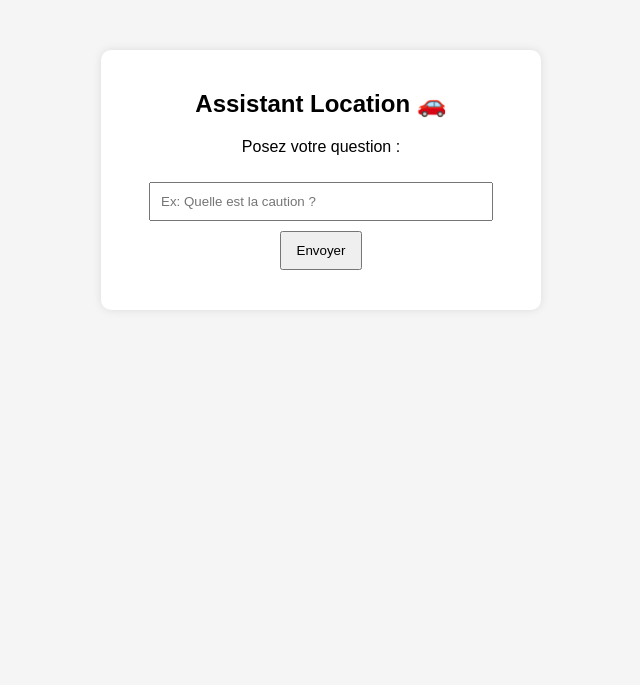
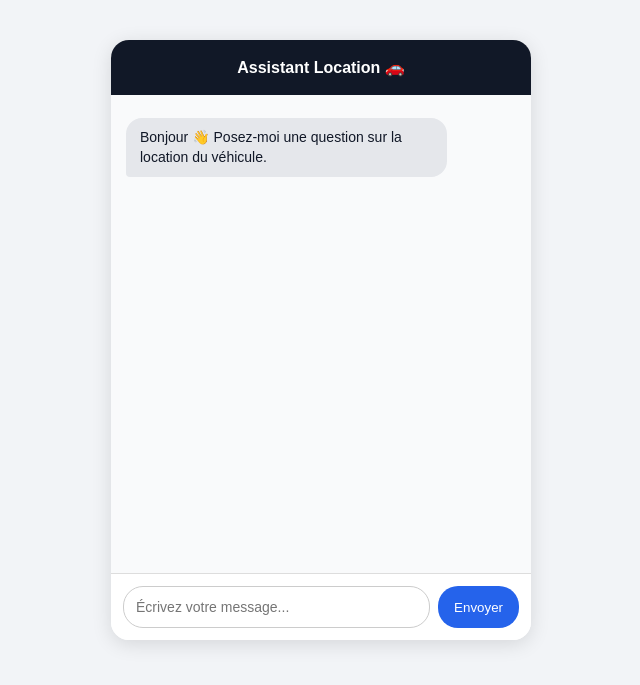
Before and after one commit to jaizj344-wq/chatbot-location, a Flask app: page / in a window 1280 px wide. Shown: the top 685 px of the page, without its empty margins (319-959 px from the left). Run offline with Flask 3, Linux system fonts and the light colour scheme.

Commit message:
amelioration interface chat

```diff
--- a/templates/index.html
+++ b/templates/index.html
@@ -6,56 +6,133 @@
 
     <style>
         body {
-            font-family: Arial;
-            background: #f5f5f5;
-            text-align: center;
+            font-family: Arial, sans-serif;
+            background: #f2f4f7;
+            margin: 0;
+            padding: 0;
         }
 
-        .box {
-            width: 400px;
-            margin: 50px auto;
+        .chat-container {
+            width: 420px;
+            height: 600px;
+            margin: 40px auto;
             background: white;
-            padding: 20px;
-            border-radius: 10px;
-            box-shadow: 0px 0px 10px rgba(0,0,0,0.1);
+            border-radius: 18px;
+            box-shadow: 0 4px 20px rgba(0,0,0,0.12);
+            display: flex;
+            flex-direction: column;
+            overflow: hidden;
+        }
+
+        .chat-header {
+            background: #111827;
+            color: white;
+            padding: 18px;
+            text-align: center;
+            font-weight: bold;
+        }
+
+        .chat-box {
+            flex: 1;
+            padding: 15px;
+            overflow-y: auto;
+            background: #f9fafb;
+        }
+
+        .message {
+            max-width: 75%;
+            padding: 10px 14px;
+            margin: 8px 0;
+            border-radius: 16px;
+            line-height: 1.4;
+            font-size: 14px;
+            clear: both;
+        }
+
+        .user {
+            background: #2563eb;
+            color: white;
+            margin-left: auto;
+            border-bottom-right-radius: 4px;
+        }
+
+        .bot {
+            background: #e5e7eb;
+            color: #111827;
+            margin-right: auto;
+            border-bottom-left-radius: 4px;
+        }
+
+        .input-area {
+            display: flex;
+            padding: 12px;
+            border-top: 1px solid #ddd;
+            background: white;
         }
 
         input {
-            width: 80%;
-            padding: 10px;
-            margin-top: 10px;
+            flex: 1;
+            padding: 12px;
+            border: 1px solid #ccc;
+            border-radius: 20px;
+            outline: none;
+            font-size: 14px;
         }
 
         button {
-            padding: 10px 15px;
-            margin-top: 10px;
+            margin-left: 8px;
+            padding: 12px 16px;
+            border: none;
+            background: #2563eb;
+            color: white;
+            border-radius: 20px;
             cursor: pointer;
         }
 
-        #response {
-            margin-top: 20px;
-            font-weight: bold;
+        button:hover {
+            background: #1d4ed8;
         }
     </style>
 </head>
 
 <body>
 
-<div class="box">
-    <h2>Assistant Location 🚗</h2>
+<div class="chat-container">
+    <div class="chat-header">
+        Assistant Location 🚗
+    </div>
 
-    <p>Posez votre question :</p>
+    <div class="chat-box" id="chatBox">
+        <div class="message bot">
+            Bonjour 👋 Posez-moi une question sur la location du véhicule.
+        </div>
+    </div>
 
-    <input type="text" id="message" placeholder="Ex: Quelle est la caution ?">
-    <br>
-    <button onclick="sendMessage()">Envoyer</button>
-
-    <p id="response"></p>
+    <div class="input-area">
+        <input type="text" id="message" placeholder="Écrivez votre message...">
+        <button onclick="sendMessage()">Envoyer</button>
+    </div>
 </div>
 
 <script>
+const input = document.getElementById("message");
+const chatBox = document.getElementById("chatBox");
+
+input.addEventListener("keydown", function(event) {
+    if (event.key === "Enter") {
+        sendMessage();
+    }
+});
+
 async function sendMessage() {
-    let message = document.getElementById("message").value;
+    let message = input.value.trim();
+
+    if (message === "") {
+        return;
+    }
+
+    addMessage(message, "user");
+    input.value = "";
 
     let response = await fetch("/chat", {
         method: "POST",
@@ -67,7 +144,16 @@ async function sendMessage() {
 
     let data = await response.json();
 
-    document.getElementById("response").innerText = data.reply;
+    addMessage(data.reply, "bot");
+}
+
+function addMessage(text, sender) {
+    let msg = document.createElement("div");
+    msg.classList.add("message", sender);
+    msg.innerText = text;
+
+    chatBox.appendChild(msg);
+    chatBox.scrollTop = chatBox.scrollHeight;
 }
 </script>
 
```
